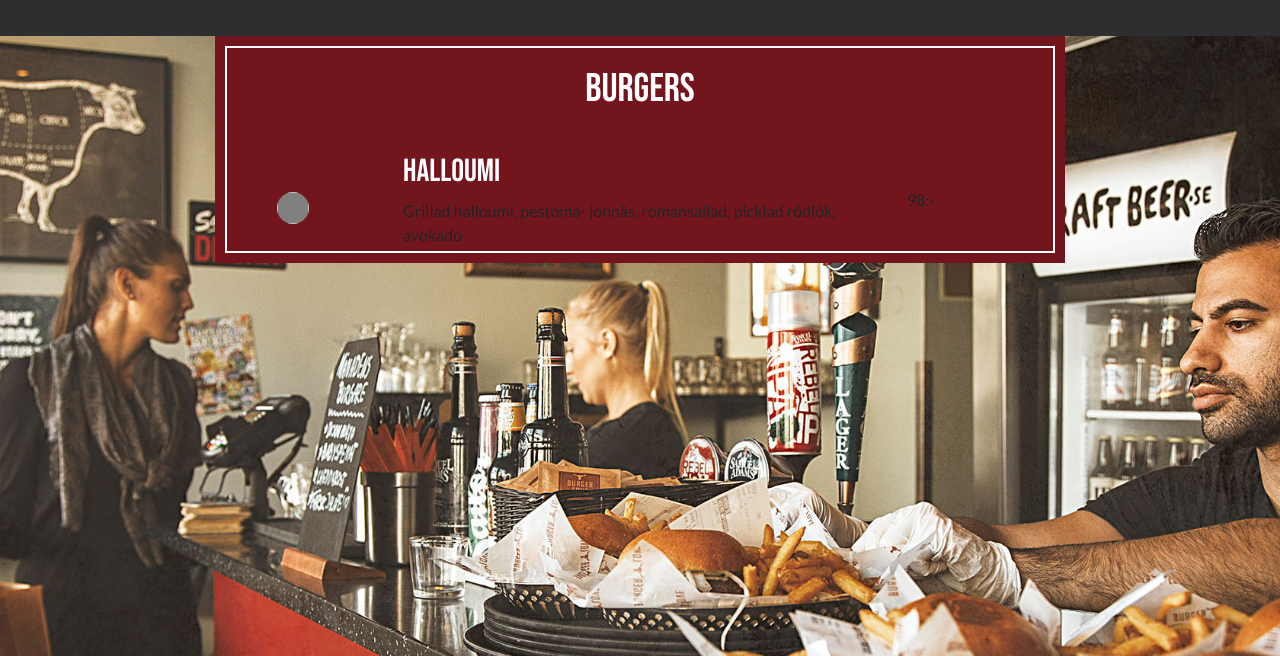
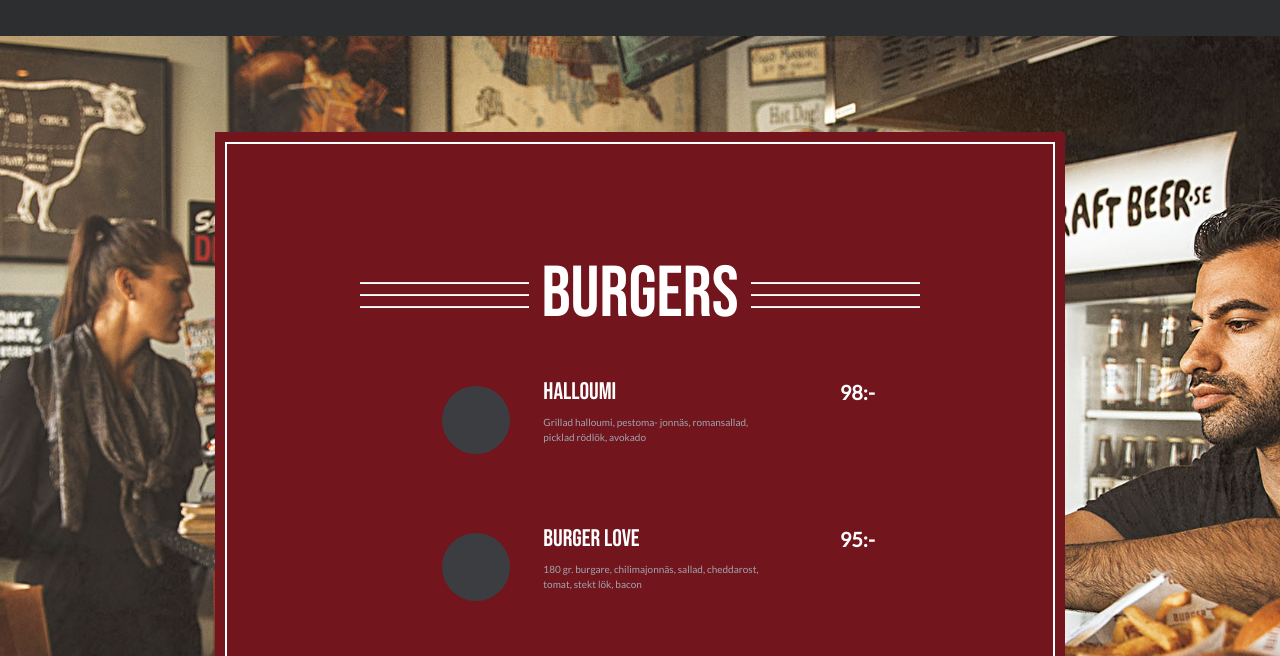
Before and after one commit to Pellennen/Burgerlove-foodora, a plain HTML site: page index.html in a window 1280 px wide. Shown: the part 144-800 px from the top of the page. Drawn offline with nearby package versions, Linux system fonts and the light colour scheme; a script that the page names is missing.

Commit message:
finished modal

```diff
--- a/css/styles.css
+++ b/css/styles.css
@@ -1,14 +1,47 @@
-@import url('https://fonts.googleapis.com/css?family=Bebas+Neue|Lato&display=swap');
+@import url("https://fonts.googleapis.com/css?family=Bebas+Neue|Lato&display=swap");
 
+/*
+
+------- TEXT STYLES ----------
+
+*/
+
+h1 {
+  font-size: 4.5em;
+}
+
+h2 {
+  font-size: 1.5em;
+}
 h1,
-h2 {
-  font-family: 'Bebas Neue';
-  color: #fff
+h2,
+.burger-price {
+  font-family: "Bebas Neue";
+  color: #fff;
+}
+
+.burger-description p {
+  font-size: 10px;
+  color: #a0a6b0;
+}
+
+.burger-price p {
+  font-weight: bold;
+  font-size: 20px;
+  padding-left: 2em;
+  padding-bottom: 2em;
 }
 
 p {
-  font-family: 'Lato';
+  font-family: "Lato";
+  color: #fff;
 }
+
+/*
+
+------ END TEXT STYLES ------
+
+*/
 
 body {
   height: 100%;
@@ -82,28 +115,66 @@ body {
   background-color: #72151d;
   outline: 2px solid white;
   outline-offset: -12px;
+  margin: 0 auto;
+  position: relative;
+  top: 6em;
 }
 
 .burger-pic {
-  background-color: gray;
-  width: 32px;
-  height: 32px;
+  margin-right: 1em;
+}
+
+.burger-pic div {
+  background-color: #3c3d40;
+  width: 68px;
+  height: 68px;
   border-radius: 50%;
 }
 
 .custom-modal-head {
-  padding-top: 29px;
+  padding-top: 120px;
 }
 
-.line {
-  height: 2px;
-  color: #fff;
-  padding-top: 2px;
+.cat-burger {
+  text-align: center;
 }
 
-.custom-row {
-  margin: 2em;
+.left-lines {
+  position: relative;
+  left: 14%;
+  top: 20px;
 }
+
+.right-lines {
+  position: relative;
+  right: 5%;
+  top: 20px;
+}
+
+.line1,
+.line2,
+.line3 {
+  max-width: 169px;
+  height: 1px;
+  width: 100%;
+  background-color: #fff;
+  margin: 10px 0;
+}
+
+.line4,
+.line5,
+.line6 {
+  max-width: 169px;
+  height: 1px;
+  width: 100%;
+  background-color: #fff;
+  margin: 10px 0;
+}
+
+.burger-description {
+  padding: 2em 1em 2em 2em;
+}
+
 /*
 -----END CONTENT-----
 */
--- a/index.html
+++ b/index.html
@@ -91,33 +91,83 @@
     <div class="container-fluid bg-cover content-holder">
       <div class="container custom-modal">
         <div class="row custom-modal-head">
-          <div class="col-12  d-flex justify-content-center">
-            <span class="line"></span>
-            <span class="line"></span>
-            <span class="line"></span>
-            <h1>BURGERS</h1>
-            <span class="line"></span>
-            <span class="line"></span>
-            <span class="line"></span>
+          <div class="col d-flex justify-content-center">
+            <div class="col-4 left-lines">
+              <hr class="line1" />
+              <hr class="line2" />
+              <hr class="line3" />
+            </div>
+            <div class="col-4 justify-content-center cat-burger">
+              <h1>BURGERS</h1>
+            </div>
+
+            <div class="col-4 right-lines">
+              <hr class="line4" />
+              <hr class="line5" />
+              <hr class="line6" />
+            </div>
           </div>
         </div>
-        <div class="d-flex align-items-center flex-row justify-content-center custom-row">
-          <div class="col-sm-2">
-            <img class="burger-pic" />
+        <div
+          class="d-flex align-items-center flex-row justify-content-center custom-row w-50 mx-auto"
+        >
+          <div class="col-sm-2 burger-pic">
+            <!-- change to img. -->
+            <div></div>
           </div>
-          <div class="col-sm-8">
+          <div class="col-sm-8 burger-description">
             <h2 class="burger-name">HALLOUMI</h2>
-            <p class="burger-description">
+            <p>
               Grillad halloumi, pestoma- jonnäs, romansallad, picklad rödlök,
               avokado
             </p>
           </div>
-          <div class="col-sm-2">
+          <div class="col-sm-2 burger-price">
             <p>
               98:-
             </p>
-          </div></div>
-
+          </div>
+        </div>
+        <div
+          class="d-flex align-items-center flex-row justify-content-center custom-row w-50 mx-auto"
+        >
+          <div class="col-sm-2 burger-pic">
+            <!-- change to img. -->
+            <div></div>
+          </div>
+          <div class="col-sm-8 burger-description">
+            <h2 class="burger-name">BURGER LOVE</h2>
+            <p>
+              180 gr. burgare, chilimajonnäs, sallad, cheddarost, tomat, stekt
+              lök, bacon
+            </p>
+          </div>
+          <div class="col-sm-2 burger-price">
+            <p>
+              95:-
+            </p>
+          </div>
+        </div>
+        <div
+          class="d-flex align-items-center flex-row justify-content-center custom-row w-50 mx-auto"
+        >
+          <div class="col-sm-2 burger-pic">
+            <!-- change to img. -->
+            <div></div>
+          </div>
+          <div class="col-sm-8 burger-description">
+            <h2 class="burger-name">Pelles burger</h2>
+            <p>
+              250 gr. burgare, bea, tomater, blåost, saltgurka, stekt
+              lök, bacon, koriander
+            </p>
+          </div>
+          <div class="col-sm-2 burger-price">
+            <p>
+              105:-
+            </p>
+          </div>
+        </div>
       </div>
     </div>
 
--- /dev/null
+++ b/js/scripts.js
@@ -0,0 +1,3 @@
+$( document ).ready(function() {
+    console.log( "ready!" );
+});
```
